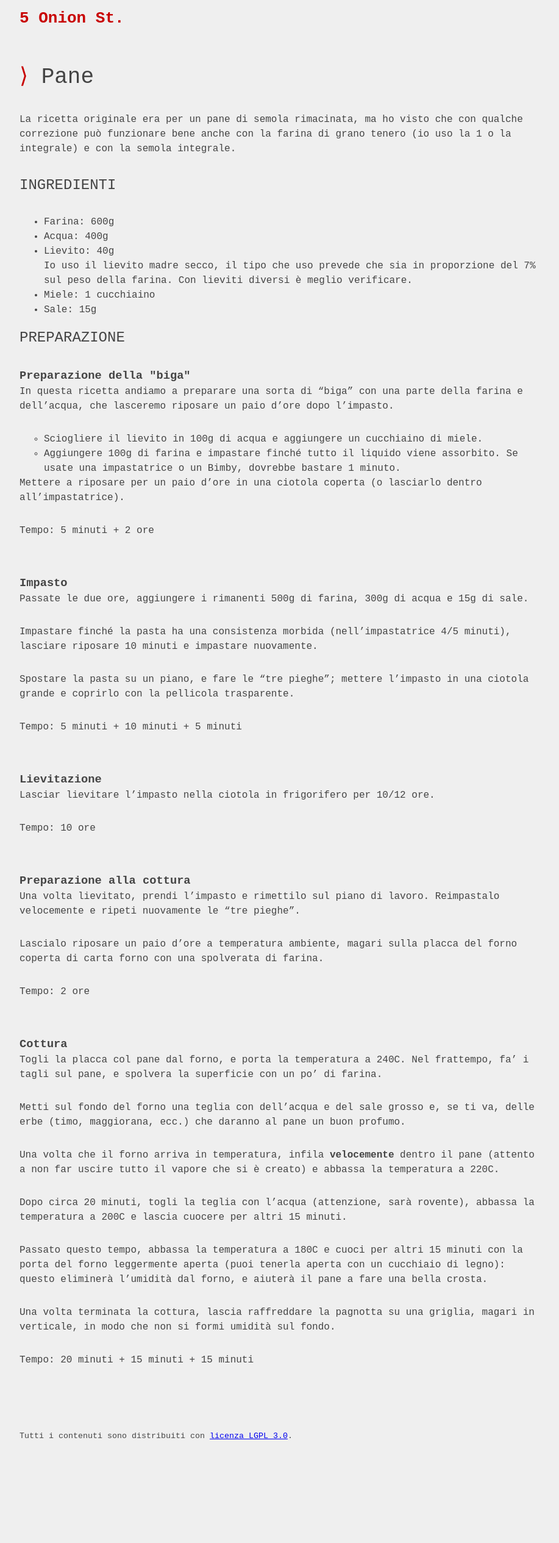
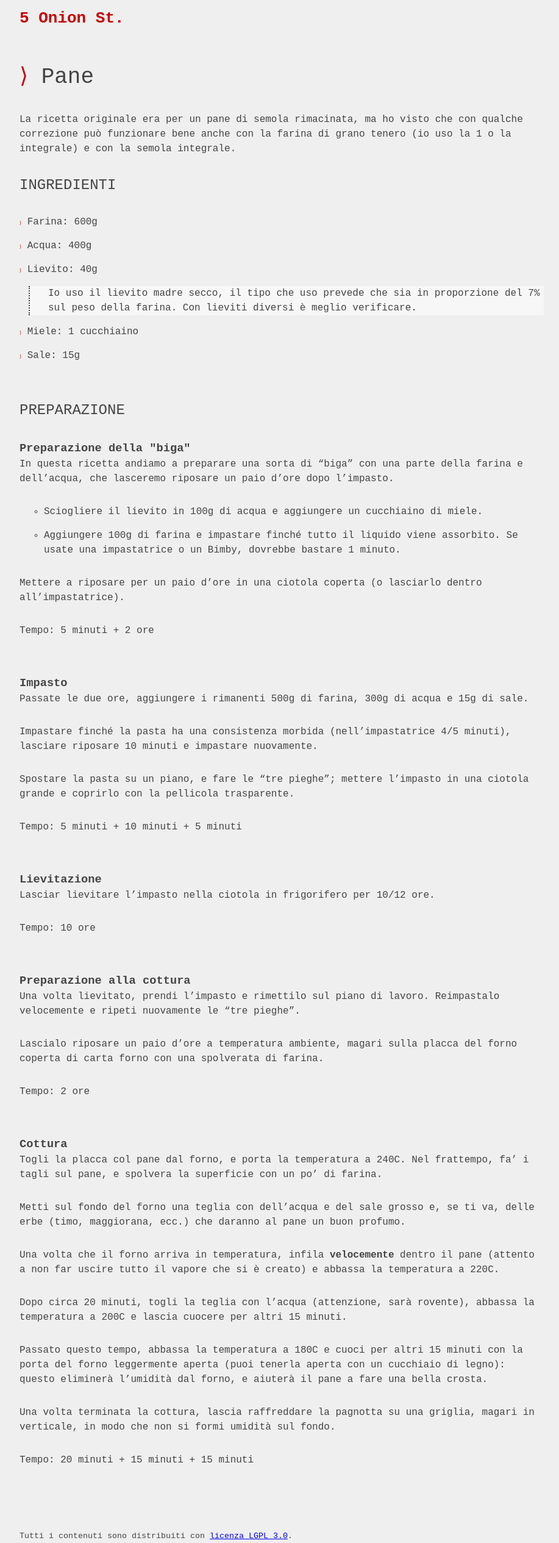
Before and after one commit to leeppolis/bagelis, a Jekyll site: the page built from _posts/2019-12-06-pane.md, in a window 1280 px wide. Shown: the whole page at 61% size, without its empty margins (178-1095 px from the left). Built offline with Jekyll 4.4.1, drawn with Linux system fonts in a browser that asks for light colours; some web fonts are replaced; before the commit the page ends 2366 px from its top, so only the background shows below that.

Commit message:
New template changes

```diff
--- a/_config.yml
+++ b/_config.yml
@@ -22,7 +22,7 @@ title: Bagelis' Bakery
 email:
 description: >- # this means to ignore newlines until "baseurl:"
   My recipes. Mainly breads and pizzas, but also other things that I need to remember
-baseurl: "/" # the subpath of your site, e.g. /blog
+baseurl: "" # the subpath of your site, e.g. /blog
 url: "https://5onionst.taxiguerrilla.com" # the base hostname & protocol for your site, e.g. http://example.com
 twitter_username: simonelippolis
 
--- a/_layouts/Recipe.html
+++ b/_layouts/Recipe.html
@@ -15,6 +15,7 @@ layout: default
             {% for ingredient in page.ingredients %}
             <li>
                 <div class="texts">
+                    <span class="bullet">⟩</span>
                     <span class="name">{{ ingredient.name }}:</span>
                     <span class="quantity">{{ ingredient.quantity }}</span>
                 </div>
@@ -33,7 +34,7 @@ layout: default
         </ul>
     </div>
 
-    <div class="preparation">
+    <div class="steps">
         <h2>Preparazione</h2>
 
         <ul class="blocks">
--- a/_layouts/default.html
+++ b/_layouts/default.html
@@ -12,9 +12,8 @@ layout: default
             {% endif %}
             5 Onion St.
         </title>
-        <link href="https://fonts.googleapis.com/css?family=IBM+Plex+Mono|Merriweather:400,400i,700,700i&display=swap" rel="stylesheet">
         <link href="https://fonts.googleapis.com/css?family=Nanum+Gothic+Coding:400,700&display=swap" rel="stylesheet">
-        <link rel="stylesheet" href="{{ site.baseurl }}/assets/css/style.css">
+        <link rel="stylesheet" href="{{ site.url }}/assets/css/style.css">
     </head>
     <body>
 
--- a/assets/css/style.css
+++ b/assets/css/style.css
@@ -175,6 +175,41 @@ p:empty {
     margin-bottom: 60px;
 }
 
+.bg-recipe .blocks > li ul {
+    margin-bottom: 30px;
+}
+
 .bg-recipe h3 {
+    margin-bottom: 0;
+}
 
+.bg-recipe .ingredients {
+    margin-bottom: 60px;
 }
+
+.bg-recipe .ingredients ul,
+.bg-recipe .ingredients li {
+    list-style: none;
+    margin: 0;
+    padding: 0;
+}
+
+.bg-recipe .ingredients li {
+    margin-bottom: 15px;
+}
+
+.bg-recipe .ingredients li .bullet {
+    color: rgb(200, 0, 0);
+    font-size: 50%;
+}
+
+.bg-recipe .ingredients li .notes {
+    background: rgba(255,255,255,.5);
+    border-left: 2px dotted #444;
+    margin: 15px 0 0 15px;
+    padding-left: 30px;
+}
+
+.bg-recipe .steps .blocks ul li {
+    margin-bottom: 15px;
+}
```
